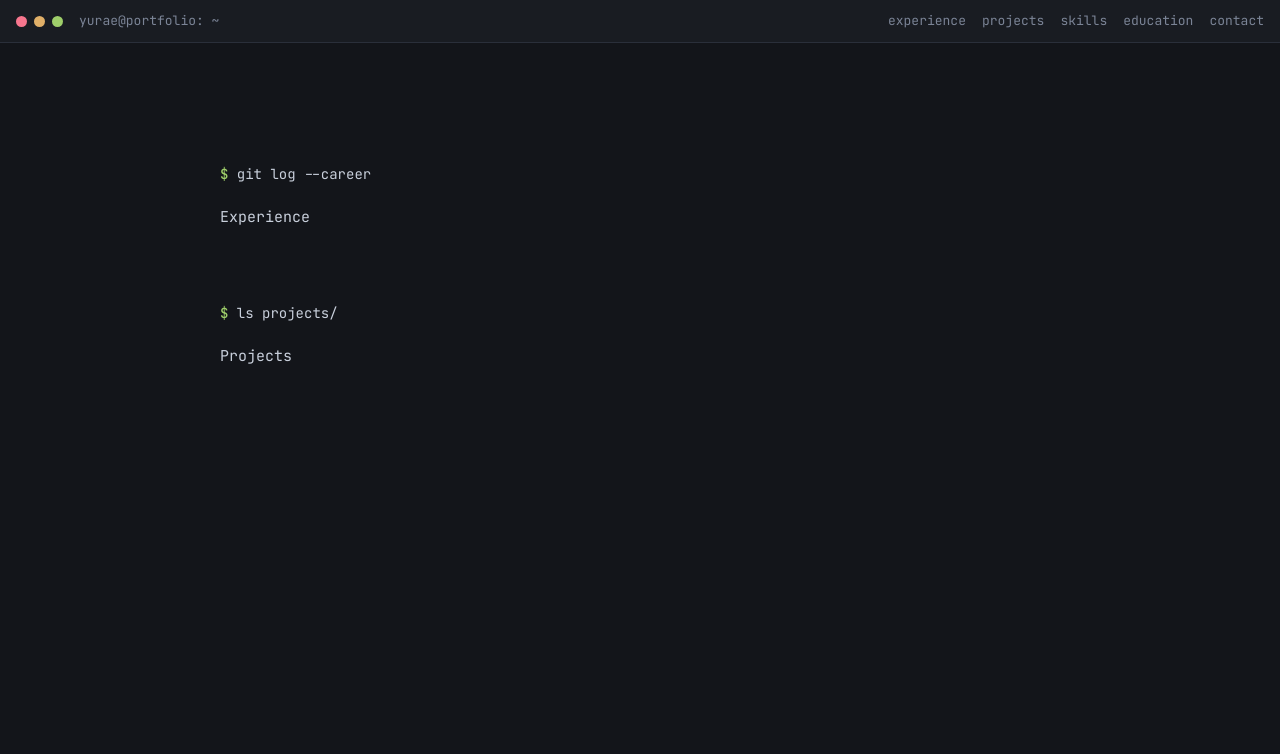
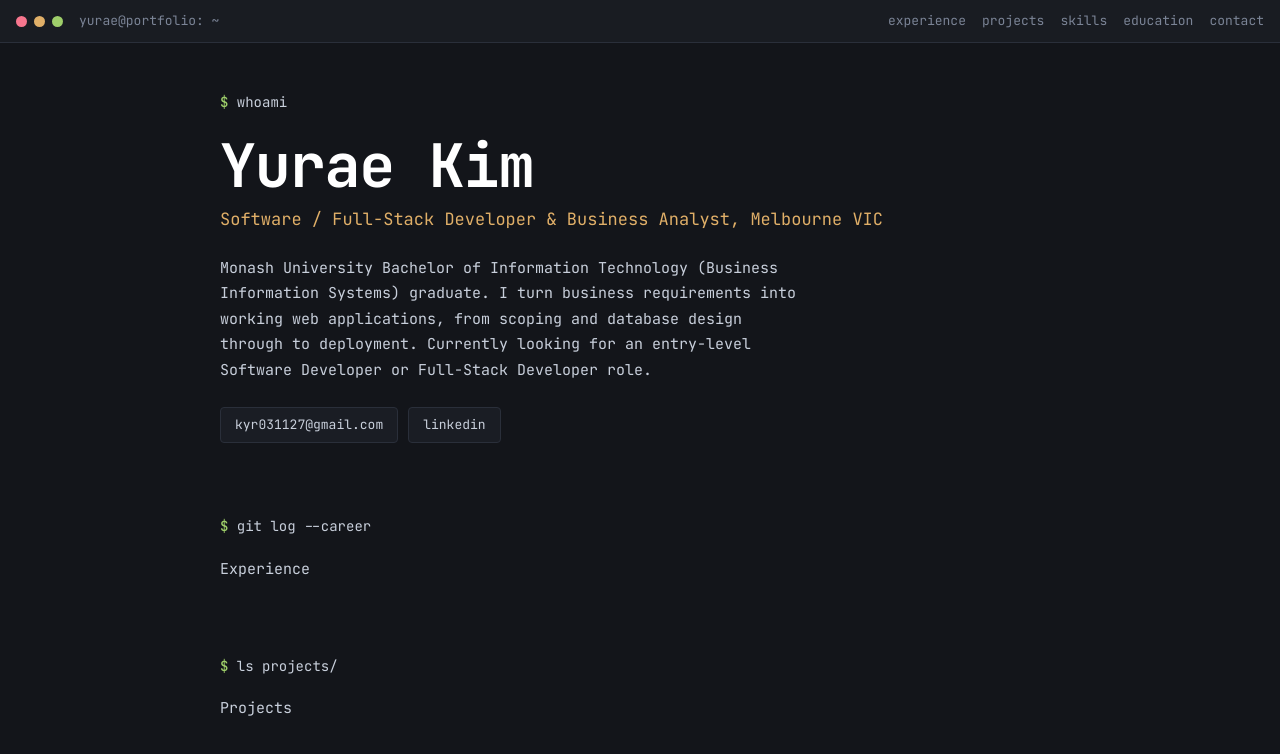
Before and after one commit to kyr031127/portfolio, a React (Vite) app: page / in a window 1280 px wide. Shown: the top 754 px of the page. Built offline with nearby package versions, Linux system fonts and the light colour scheme.

Commit message:
Added hero with typing effect

```diff
--- a/src/App.tsx
+++ b/src/App.tsx
@@ -1,4 +1,5 @@
 import Header from './components/Header'
+import Hero from './components/Hero'
 import Section from './components/Section'
 
 function App() {
@@ -6,6 +7,7 @@ function App() {
     <>
       <Header />
       <main>
+        <Hero />
         <Section id="experience" command="git log --career">
           <p>Experience</p>
         </Section>
--- /dev/null
+++ b/src/components/Hero.css
@@ -0,0 +1,77 @@
+.hero h1 {
+  margin: 8px 0 6px;
+  font-size: clamp(34px, 7vw, 60px);
+  font-weight: 700;
+  line-height: 1.1;
+  letter-spacing: -0.02em;
+  color: #fff;
+}
+
+.hero-role {
+  margin: 0 0 22px;
+  font-size: 17px;
+  color: var(--amber);
+}
+
+.hero-lead {
+  max-width: 64ch;
+  margin: 0 0 24px;
+}
+
+.hero-links {
+  display: flex;
+  flex-wrap: wrap;
+  gap: 10px;
+}
+
+.btn {
+  padding: 6px 14px;
+  font-size: 13px;
+  color: var(--text);
+  background: var(--panel);
+  border: 1px solid var(--line);
+  border-radius: 4px;
+}
+
+.btn:hover {
+  color: var(--cyan);
+  border-color: var(--cyan);
+}
+
+.hero-body {
+  opacity: 0;
+  transform: translateY(6px);
+  transition: opacity 0.35s 0.3s, transform 0.35s 0.3s;
+}
+
+.hero-body.on {
+  opacity: 1;
+  transform: none;
+}
+
+.cursor {
+  display: inline-block;
+  width: 0.6em;
+  height: 1.1em;
+  vertical-align: text-bottom;
+  background: var(--green);
+  animation: blink 1.1s steps(1) infinite;
+}
+
+@keyframes blink {
+  50% {
+    opacity: 0;
+  }
+}
+
+@media (prefers-reduced-motion: reduce) {
+  .hero-body {
+    opacity: 1;
+    transform: none;
+    transition: none;
+  }
+
+  .cursor {
+    animation: none;
+  }
+}
--- /dev/null
+++ b/src/components/Hero.tsx
@@ -0,0 +1,30 @@
+import { profile } from '../data/profile'
+import { useTyping } from '../hooks/useTyping'
+import './Hero.css'
+
+export default function Hero() {
+  const { typed, done } = useTyping('whoami')
+
+  return (
+    <section id="top" className="hero">
+      <p className="section-cmd">
+        <b>$</b> <span>{typed}</span>
+        <span className="cursor" aria-hidden="true" />
+      </p>
+
+      <div className={`hero-body ${done ? 'on' : ''}`}>
+        <h1>{profile.name}</h1>
+        <p className="hero-role">{profile.role}</p>
+        <p className="hero-lead">{profile.summary}</p>
+        <div className="hero-links">
+          <a className="btn" href={`mailto:${profile.email}`}>
+            {profile.email}
+          </a>
+          <a className="btn" href={profile.linkedin} target="_blank" rel="noopener noreferrer">
+            linkedin
+          </a>
+        </div>
+      </div>
+    </section>
+  )
+}
--- /dev/null
+++ b/src/data/profile.ts
@@ -0,0 +1,8 @@
+export const profile = {
+  name: 'Yurae Kim',
+  role: 'Software / Full-Stack Developer & Business Analyst, Melbourne VIC',
+  summary:
+    'Monash University Bachelor of Information Technology (Business Information Systems) graduate. I turn business requirements into working web applications, from scoping and database design through to deployment. Currently looking for an entry-level Software Developer or Full-Stack Developer role.',
+  email: 'kyr031127@gmail.com',
+  linkedin: 'https://linkedin.com/in/yurae-kim-994068398',
+}
--- /dev/null
+++ b/src/hooks/useTyping.ts
@@ -0,0 +1,14 @@
+import { useEffect, useState } from 'react'
+
+export function useTyping(text: string, speed = 110) {
+  const reduceMotion = window.matchMedia('(prefers-reduced-motion: reduce)').matches
+  const [count, setCount] = useState(reduceMotion ? text.length : 0)
+
+  useEffect(() => {
+    if (count >= text.length) return
+    const id = setTimeout(() => setCount((c) => c + 1), speed)
+    return () => clearTimeout(id)
+  }, [count, text, speed])
+
+  return { typed: text.slice(0, count), done: count >= text.length }
+}
```
